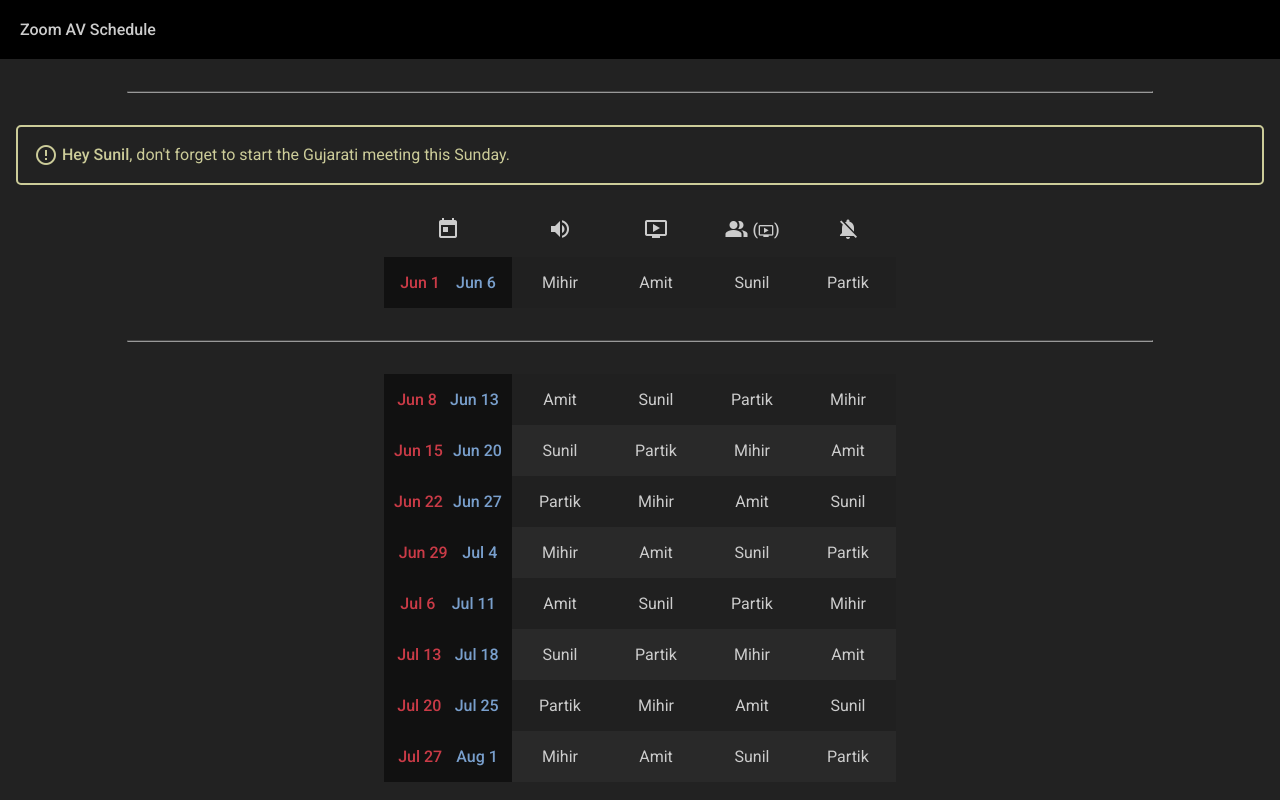
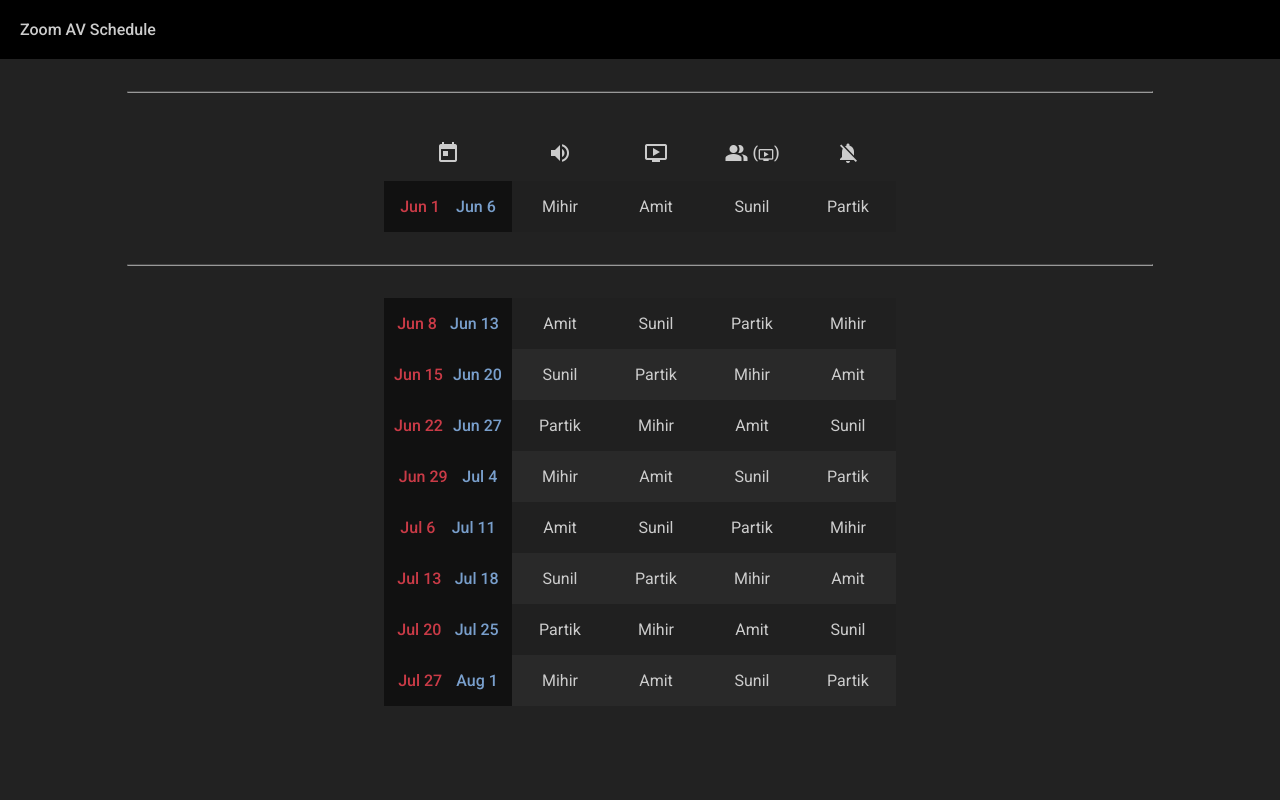
Before and after one commit to partikathwal/ehczoomav, a plain HTML site: page public/index.html in a window 1280 px wide. Drawn offline with Linux system fonts and the light colour scheme.

Commit message:
Remove Guj banner

```diff
--- a/public/index.html
+++ b/public/index.html
@@ -140,24 +140,6 @@
                 rows.push(getRow(d));
             }
             scheduleTableBody.innerHTML += rows.join("");
-
-            //guj meeting
-            let thisWeekInfo = getWeekInfo(today);
-            let week = weekCycle[thisWeekInfo.weekNum % weekCycle.length];
-            if(thisWeekInfo.isFirstSunday){
-                if(thisWeekInfo.sunday.isSameDateAs(today)){
-                    document.getElementById("gujNoteSpan2").innerText = "today at 9:30am";
-                }else
-                if((thisWeekInfo.sunday.getDate() - 1) == today.getDate() ){
-                    document.getElementById("gujNoteSpan2").innerText = "tomorrow at 9:30am";
-                }else{
-                    document.getElementById("gujNoteSpan2").innerText = "this Sunday";
-                }
-
-                document.getElementById("gujNoteSpan").innerText += week.Attendant;
-                document.getElementById("gujNote").style.display = "block";
-
-            }
         }
 
         function getRow(date){
```
